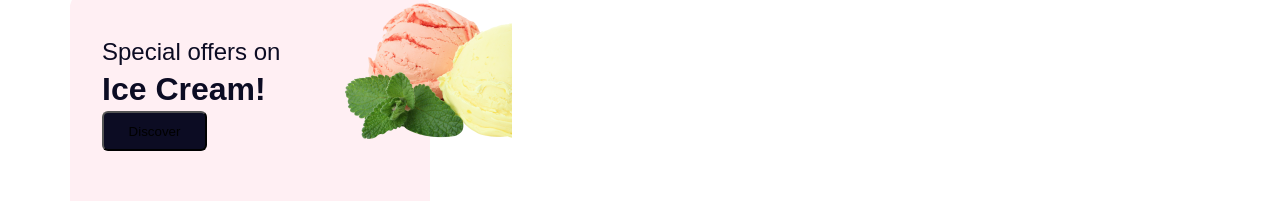
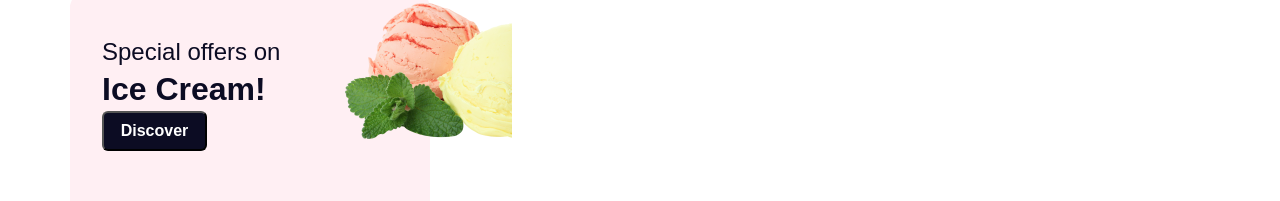
Before and after one commit to komilovmDev/Restaran, a React (Create React App) app in the folder client/: page / in a window 1280 px wide. Shown: the part 1747-1948 px from the top of the page. Built offline with nearby package versions, Linux system fonts and the light colour scheme.

Commit message:
shop btn text style

```diff
--- a/client/src/style.css
+++ b/client/src/style.css
@@ -371,4 +371,8 @@ main {
     height: 40px;
     background: #0C0C23;
     border-radius: 6px;
+    font-weight: 700;
+    font-size: 16px;
+    line-height: 22px;
+    color: #FFFFFF;
 }
```
